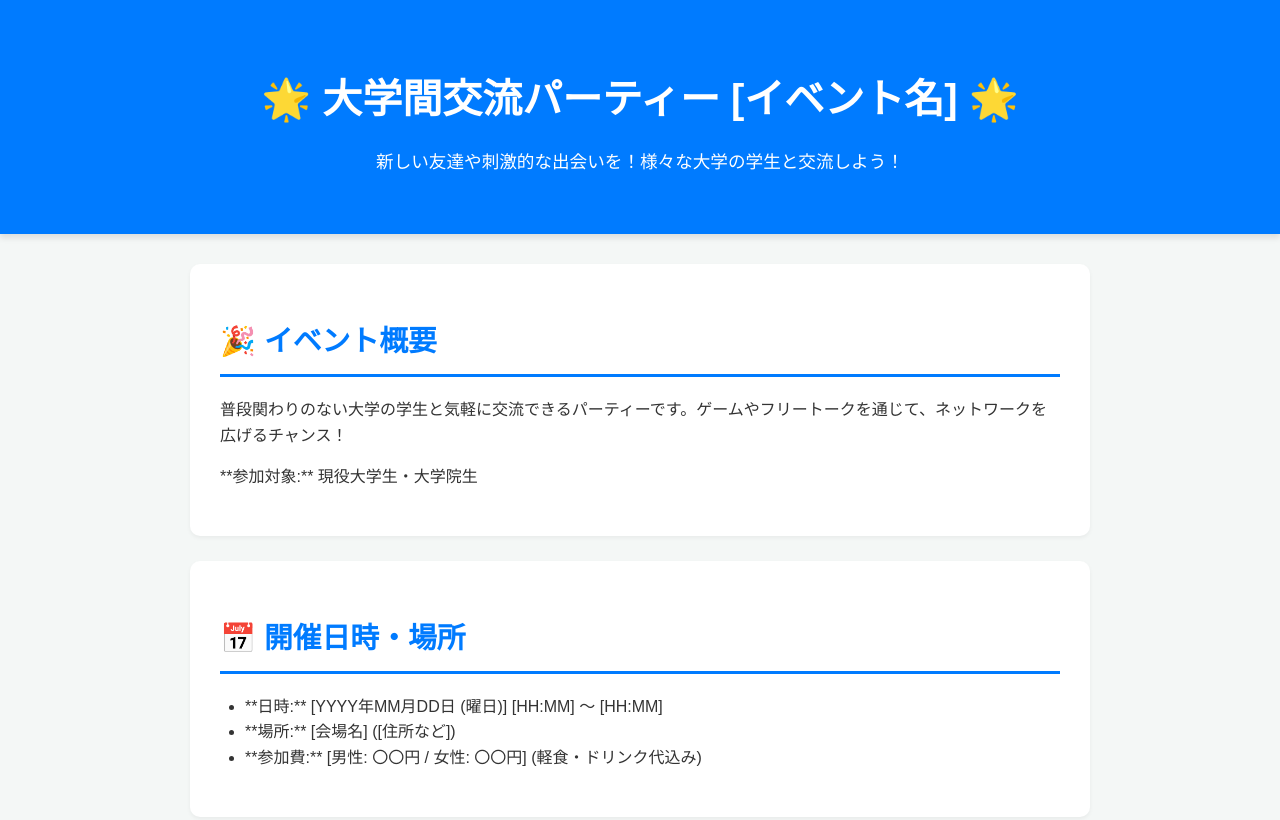
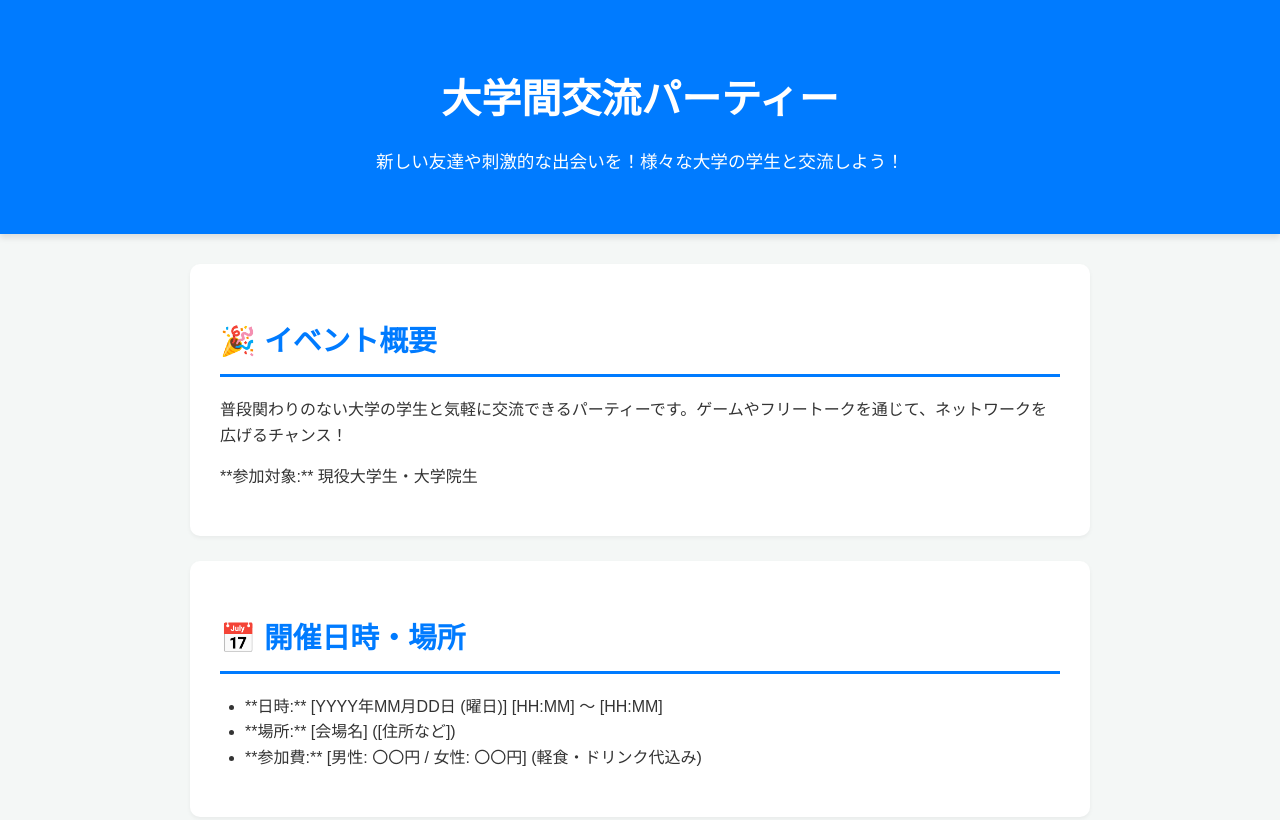
Before and after one commit to myumyu0/university-party, a plain HTML site: page index.html in a window 1280 px wide. Shown: the top 820 px of the page. Drawn offline with Linux system fonts and the light colour scheme.

Commit message:
Update index.html

```diff
--- a/index.html
+++ b/index.html
@@ -3,11 +3,11 @@
 <head>
     <meta charset="UTF-8">
     <meta name="viewport" content="width=device-width, initial-scale=1.0">
-    <title>大学間交流パーティー [イベント名]</title>
+    <title>大学間交流パーティー</title>
     <link rel="stylesheet" href="style.css"> </head>
 <body>
     <header>
-        <h1>🌟 大学間交流パーティー [イベント名] 🌟</h1>
+        <h1>大学間交流パーティー</h1>
         <p>新しい友達や刺激的な出会いを！様々な大学の学生と交流しよう！</p>
     </header>
 
```
